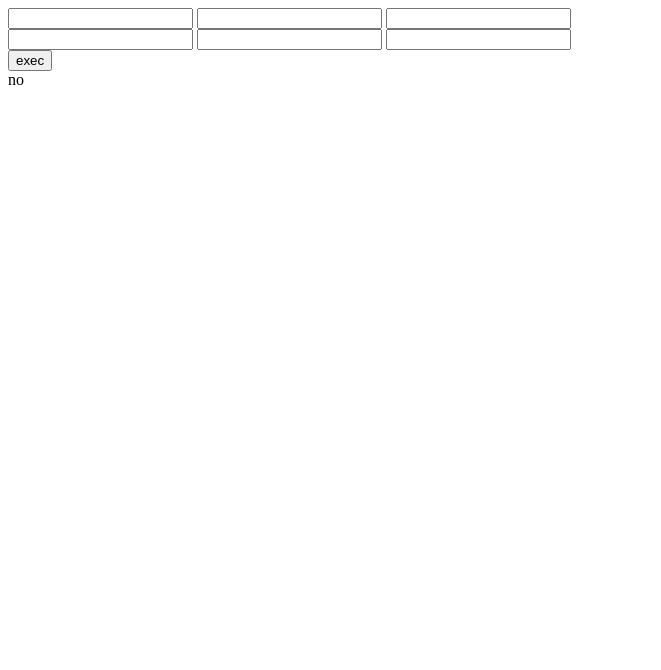
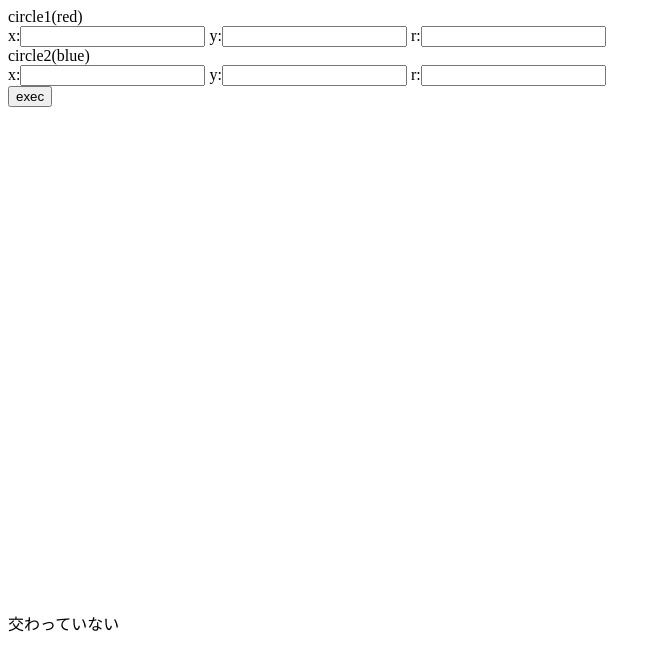
Before and after one commit to shumaF/Work2, a website: page index.html in a window 1280 px wide. Both pictures are taken after a click on the button "exec". Shown: the whole page, without its empty margins (0-661 px from the left). Drawn offline with Linux system fonts and the light colour scheme.

Commit message:
0.2 2014/09/25 0827 canvasを設置し，視覚的に見えるようにした．

```diff
--- a/index.html
+++ b/index.html
@@ -7,15 +7,19 @@
   </head>
   <body>
     <form name="js" id="form" action="">
-      <input type="number" name="circle1_x" id="circle1_x" value=""/>
-      <input type="number" name="circle1_y" id="circle1_y" value=""/>
-      <input type="number" name="radius1" id="radius1" value=""/>
-      <br/>
-      <input type="number" name="circle2_x" id="circle2_x" value=""/>
-      <input type="number" name="circle2_y" id="circle2_y" value=""/>
-      <input type="number" name="radius2" id="radius2" value=""/>
+    circle1(red)<br>
+    x:<input type="number" name="circle1_x" id="circle1_x" value=""/>
+    y:<input type="number" name="circle1_y" id="circle1_y" value=""/>
+    r:<input type="number" name="radius1" id="radius1" value=""/>
+    <br/>
+    circle2(blue)<br>
+    x:<input type="number" name="circle2_x" id="circle2_x" value=""/>
+    y:<input type="number" name="circle2_y" id="circle2_y" value=""/>
+    r:<input type="number" name="radius2" id="radius2" value=""/>
       <br/>
       <input type="button" value="exec" onclick="exec();" />
+      <br/>
+      <canvas id="c1" width="500" height="500"></canvas>
     </form>
     <div id="result"></div>
   </body>
--- a/js/main.js
+++ b/js/main.js
@@ -1,21 +1,22 @@
 function exec() {
    var x1 = parseInt(document.getElementById("circle1_x").value);
    var y1 = parseInt(document.getElementById("circle1_y").value);
-   var radius1 = parseInt(document.getElementById("radius1").value);
+   var r1 = parseInt(document.getElementById("radius1").value);
    var x2 = parseInt(document.getElementById("circle2_x").value);
    var y2 = parseInt(document.getElementById("circle2_y").value);
-   var radius2 = parseInt(document.getElementById("radius2").value);
+   var r2 = parseInt(document.getElementById("radius2").value);
    var d = distance(x1,y1,x2,y2);
    var result = "";
-   var rr = radius1 + radius2;
-   if(d == rr) {
-      result = "contact";
-   } else if(d < rr) {
-      result = "yes";
-   } else {
-      result = "no";
-   }
+   var rr = r1 + r2;
+   if(d == 0 && r1 == r2) result = "完璧に重なっている"
+   else if(d > rr) result = "交わっていない";
+   else  if(d == rr)  result = "外側で接している";
+   else if(Math.abs(r1-r2) < d &&d < rr) result = "二点が交わっている";
+   else if(Math.abs(r1-r2) == d) result = "内側で接している"
+   else result = "交わっていない";
+
    document.getElementById("result").innerHTML = result;
+   draw(x1,y1,r1,x2,y2,r2);
 }
 function distance(x1,y1,x2,y2) {
    var a = x1 - x2;
@@ -23,3 +24,28 @@ function distance(x1,y1,x2,y2) {
    var d = Math.sqrt(Math.pow(a,2) + Math.pow(b,2));
    return d;
 }
+function draw(x1, y1, r1, x2, y2, r2) {
+  var min_x = (x1-r1 > x2-r2) ? x2-r2 : x1-r1;
+  min_x = (min_x >= 0) ? 0 : min_x;
+  var min_y = (y1-r1 > y2-r2) ? y2-r2 : y1-r1;
+  min_y = (min_y >= 0) ? 0 : min_y;
+  var max_x = (x1+r1 < x2+r2) ? x2+r2 : x1+r1;
+  var max_y = (x1+r1 < x2+r2) ? x2+r2 : x1+r1;
+  var x = max_x - min_x;
+  var y = max_y - min_y;
+  var ratio = (x > y) ? 480 / x : 480 / y;
+  var canvas = document.getElementById('c1');
+  if ( ! canvas || ! canvas.getContext ) { return false; }
+  var ctx1 = canvas.getContext('2d');
+  ctx1.beginPath();
+  ctx1.fillStyle="rgb(255,255,255)";
+  ctx1.fillRect(0,0,500,500);
+  ctx1.strokeStyle="rgb(255,0,0)";
+  ctx1.beginPath();
+  ctx1.arc((x1-min_x)*ratio+10, (y1-min_y)*ratio+10, r1 * ratio, 0, Math.PI*2, false);
+  ctx1.stroke();
+  ctx1.strokeStyle="rgb(0,0,255)";
+  ctx1.beginPath();
+  ctx1.arc((x2-min_x)*ratio+10, (y2-min_y)*ratio+10, r2 * ratio, 0, Math.PI*2, false);
+  ctx1.stroke();
+}
```
